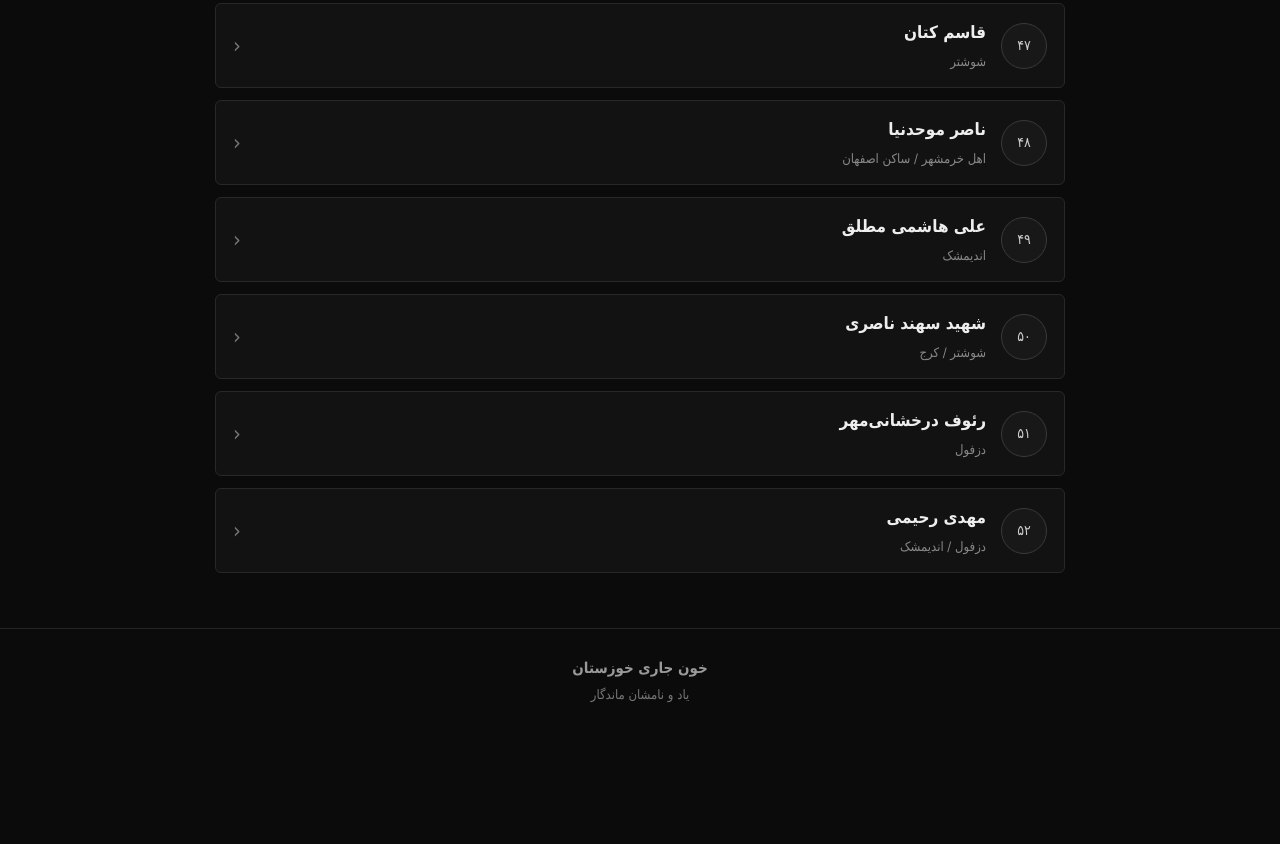
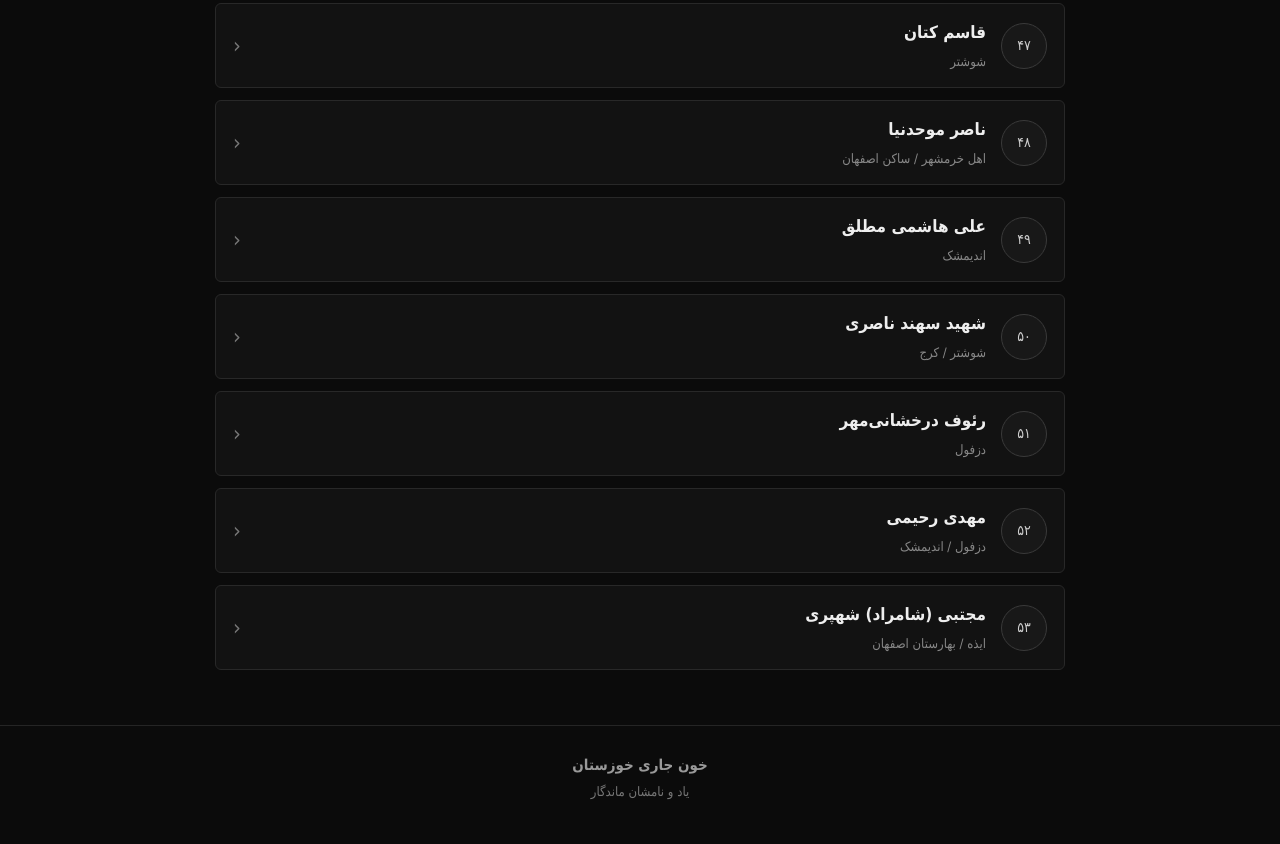
Before and after one commit to armin388shahram-wq/armin388shahram-wq.github.io, a plain HTML site: page index.html in a window 1280 px wide. Shown: the part 5260-6104 px from the top of the page. Before the commit the page ends 6007 px from the top, so only its background shows below. Drawn offline with Linux system fonts and the light colour scheme.

Commit message:
Add memorial archive entry 53 for Mojtaba Shahpari

```diff
--- a/index.html
+++ b/index.html
@@ -1170,6 +1170,16 @@
             <div class="arrow">‹</div>
         </a>
 
+        <!-- ۵۳ -->
+        <a href="۵۳-مجتبی-شهپری.html" class="person">
+            <div class="number">۵۳</div>
+            <div class="person-info">
+                <div class="person-name">مجتبی (شامراد) شهپری</div>
+                <div class="person-location">ایذه / بهارستان اصفهان</div>
+            </div>
+            <div class="arrow">‹</div>
+        </a>
+
 </section>
 
 
@@ -1189,7 +1199,7 @@
 </footer>
 
 
-<!-- به‌روزرسانی آرشیو: ثبت پرونده‌های یادبود تا شماره ۵۱ -->
+<!-- به‌روزرسانی آرشیو: ثبت پرونده‌های یادبود تا شماره ۵۳ -->
 </body>
 
 </html>
```
